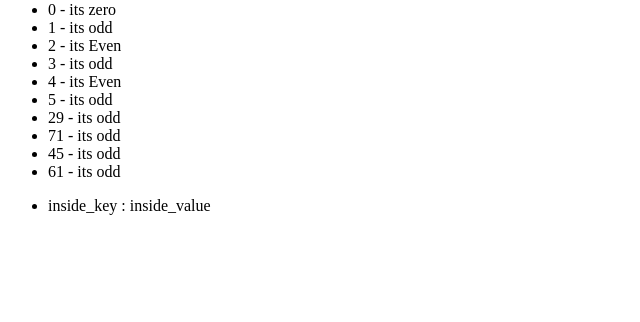
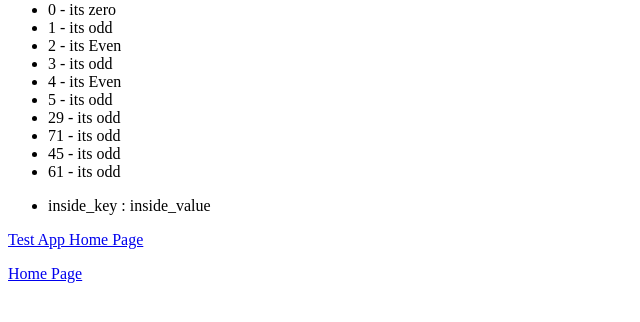
Before and after one commit to ranjansingh-ravi/pythonProjectsRepo, a Django app: page /test_app/variable/ in a window 1280 px wide. Shown: the part 206-528 px from the top of the page, without its empty margins (0-640 px from the left). Run offline with Django 5.2, Linux system fonts and the light colour scheme.

Commit message:
changes updated

```diff
--- a/DjangoProject1/my_template_site_three/my_template_site_three/templates/home.html
+++ b/DjangoProject1/my_template_site_three/my_template_site_three/templates/home.html
@@ -6,5 +6,7 @@
 </head>
 <body>
     <h1>Home Page</h1>
+    <!-- <p><a href = "/test_app" > Test App Screen</a></p> -->
+    <p><a href = "{% url 'test_app:index' %}">Test App Home Page</a></p>
 </body>
 </html>
--- a/DjangoProject1/my_template_site_three/my_template_site_three/urls.py
+++ b/DjangoProject1/my_template_site_three/my_template_site_three/urls.py
@@ -22,6 +22,6 @@ from . import views
 
 urlpatterns = [
     path('admin/', admin.site.urls),
-    path('', views.home_view),
+    path('', views.home_view , name= 'home'),
     path('test_app/', include('test_app.urls'))
 ]
--- a/DjangoProject1/my_template_site_three/test_app/templates/test_app/example.html
+++ b/DjangoProject1/my_template_site_three/test_app/templates/test_app/example.html
@@ -5,6 +5,8 @@
     <title>Document</title>
 </head>
 <body>
-    <h1>Coming from example template</h1>
+    <h1>This is the Test App Home page</h1>
+    <p><a href= "{% url "test_app:variable" %} ">variable screen</a></p>
+    <p><a href = "{% url 'home' %}">Home Page</a></p>
 </body>
 </html>
--- a/DjangoProject1/my_template_site_three/test_app/templates/test_app/variable.html
+++ b/DjangoProject1/my_template_site_three/test_app/templates/test_app/variable.html
@@ -30,5 +30,8 @@
             <li>{{k }} : {{ v}}</li>
         {% endfor %}
     </ul>
+
+    <p><a href = "{% url 'test_app:index' %}">Test App Home Page</a></p>
+    <p><a href = "{% url 'home' %}">Home Page</a></p>
 </body>
 </html>
--- a/DjangoProject1/my_template_site_three/test_app/urls.py
+++ b/DjangoProject1/my_template_site_three/test_app/urls.py
@@ -1,7 +1,9 @@
 from django.urls import path, include
 from . import views
 
+app_name = 'test_app'
+
 urlpatterns = [
-    path('', views.example_view),
-    path('variable/', views.variable_view)
+    path('', views.example_view, name= 'index'),
+    path('variable/', views.variable_view, name= 'variable')
 ]
```
